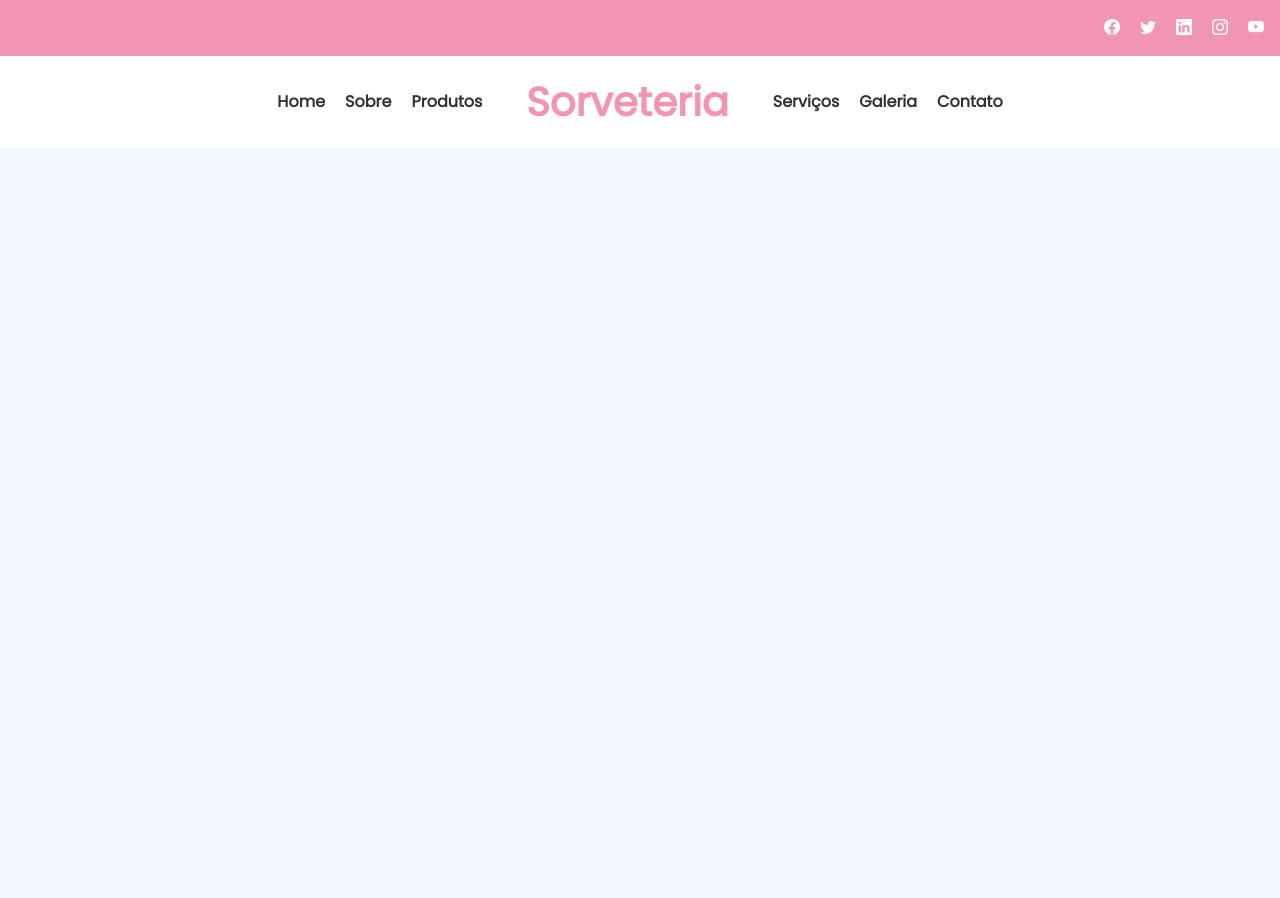
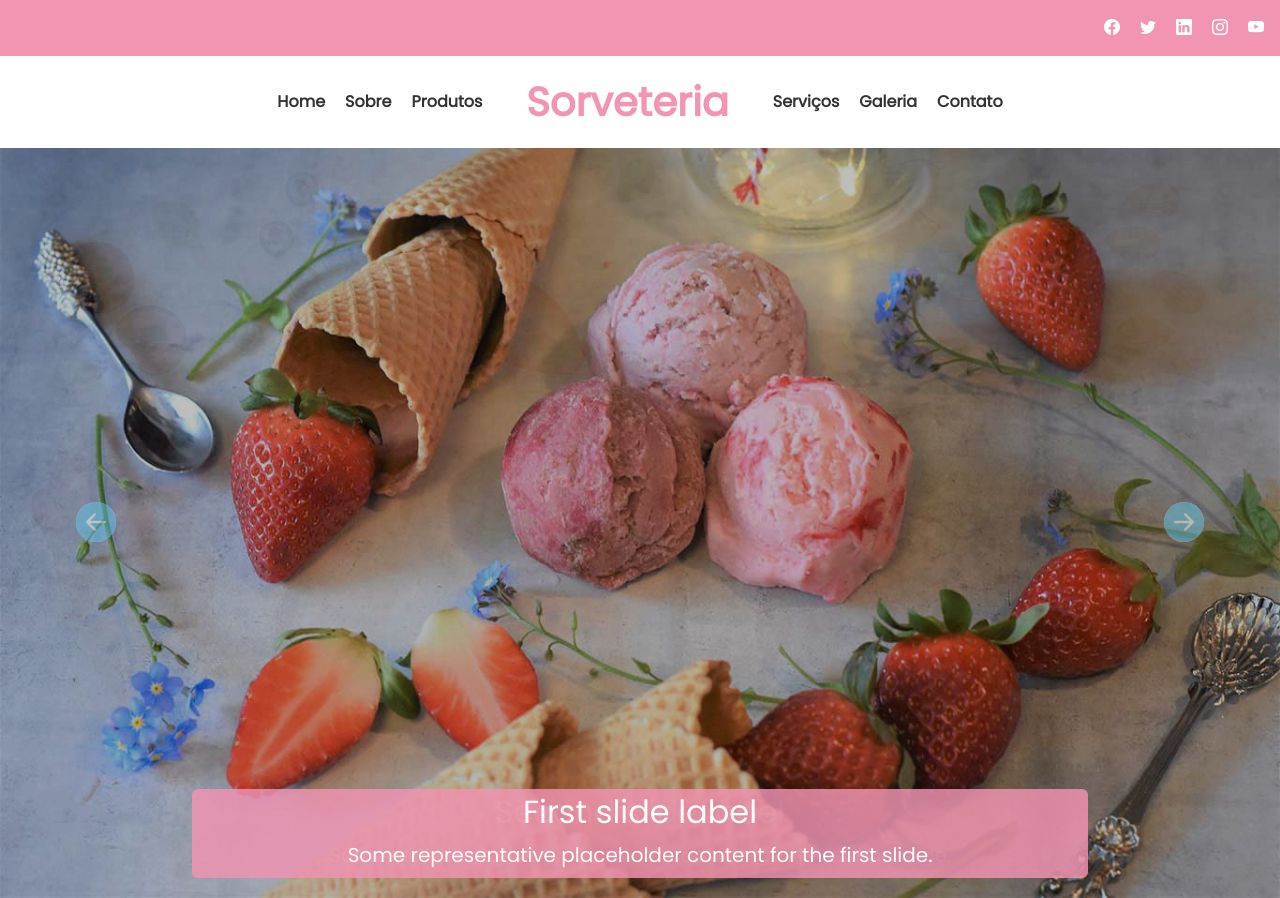
Before and after one commit to RamonBosi/Templates, a website: page sorveteria/index.html in a window 1280 px wide. Before the commit the page ends 800 px from the top, so only its background shows below. Drawn offline with nearby package versions, Linux system fonts and the light colour scheme.

Commit message:
Estilizando o carrossel

```diff
--- a/sorveteria/index.html
+++ b/sorveteria/index.html
@@ -67,7 +67,36 @@
       <a class="nav-link fw-semibold" href="#">Contato</a>
     </nav>
   </header>
-
+  <main>
+    <div id="carouselExampleCaptions" class="carousel slide carousel-fade" data-bs-ride="carousel">
+      <div class="carousel-inner">
+        <div class="carousel-item active">
+          <img src="./assets/carrossel/carousel-1.jpg" class="d-block w-100"  alt="Sorvete 1">
+          <div class="carousel-caption" style="top:0;right:0;bottom:0;left:0;background-color: rgba(0, 0, 0, 0.248);"></div>
+          <div class="carousel-caption d-md-block p-1 rounded-2" style="background-color:rgba(241, 149, 178, 0.825);">
+            <h5 class="fs-2">First slide label</h5>
+            <p class="mb-1 fs-5">Some representative placeholder content for the first slide.</p>
+          </div>
+        </div>
+        <div class="carousel-item">
+          <img src="./assets/carrossel/carousel-2.jpg" class="d-block w-100" alt="Sorvete 2">
+          <div class="carousel-caption" style="top:0;right:0;bottom:0;left:0;background-color: rgba(0, 0, 0, 0.248);"></div>
+          <div class="carousel-caption d-md-block p-1 rounded-2" style="background-color:rgba(241, 149, 178, 0.825);">
+            <h5 class="fs-2">Second slide label</h5>
+            <p class="mb-1 fs-5">Some representative placeholder content for the second slide.</p>
+          </div>
+        </div>
+      </div>
+      <button class="carousel-control-prev" type="button" data-bs-target="#carouselExampleCaptions" data-bs-slide="prev">
+        <i class="bi bi-arrow-left-circle-fill fs-1" aria-hidden="true"></i>
+        <span class="visually-hidden">Previous</span>
+      </button>
+      <button class="carousel-control-next" type="button" data-bs-target="#carouselExampleCaptions" data-bs-slide="next">
+        <i class="bi bi-arrow-right-circle-fill fs-1" aria-hidden="true"></i>
+        <span class="visually-hidden">Next</span>
+      </button>
+    </div>
+  </main>
 
 
 
--- /dev/null
+++ b/sorveteria/styles/sass/_carrossel.scss
@@ -0,0 +1,8 @@
+i.bi-arrow-right-circle-fill,i.bi-arrow-left-circle-fill{
+
+  &::before{
+    background-color: $light;
+    color: $secondary !important;
+    border-radius: 20px;
+  }
+}
--- a/sorveteria/styles/sass/index.scss
+++ b/sorveteria/styles/sass/index.scss
@@ -5,3 +5,4 @@
 @import './icons';
 
 @import './navbar';
+@import './carrossel';
```
Also changed, not shown: sorveteria/assets/carrossel/carousel-1.jpg (added), sorveteria/assets/carrossel/carousel-2.jpg (added), sorveteria/styles/index.css, 1 other file.
